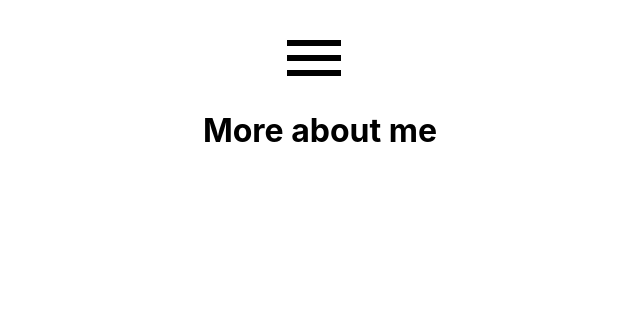
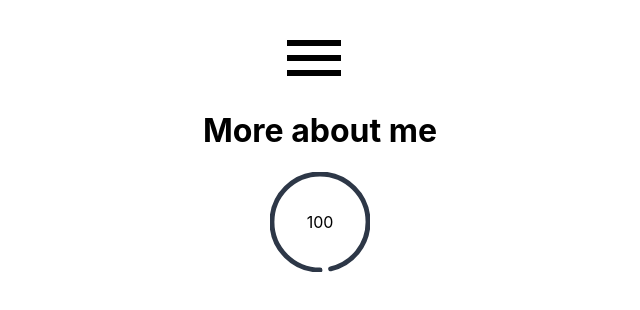
Before and after one commit to eletteric/portfolio, a React (Create React App) app: page /about in a window 1280 px wide. Shown: the top 310 px of the page, without its empty margins (320-960 px from the left). Built offline with nearby package versions, Linux system fonts and the light colour scheme.

Commit message:
donut chart animation

```diff
--- a/src/App.css
+++ b/src/App.css
@@ -106,7 +106,7 @@ canvas {
   justify-content: center;
   align-items: center;
   font-size: 4em;
-  font-weight: 600;
+  font-weight: 700;
   text-transform: uppercase;
   will-change: transform, opacity, height;
   white-space: nowrap;
--- a/src/components/About.js
+++ b/src/components/About.js
@@ -1,5 +1,6 @@
 import React from "react";
 
+import Donut from "./Donut";
 
 import Portrait from "../img/mn.jpg";
 
@@ -7,6 +8,7 @@ const About = (props) => {
   return (
     <div className="absoluteWrapper">
 <h1 style={{paddingTop: '90px'}}>More about me</h1>
+<Donut/>
     </div>
   );
 };
--- /dev/null
+++ b/src/components/Donut.js
@@ -0,0 +1,64 @@
+import React from "react";
+import { useSpring, animated } from "react-spring";
+
+const Home = (props) => {
+
+    const setStrokeDashArrayInPercent = (strokeDashArray) => {
+
+        const negativePercent= strokeDashArray-100;
+        const DashArrayInPercent = ( Math.abs(negativePercent) / 100) * 156;
+
+        return DashArrayInPercent;
+      };
+
+  const propsStroke = useSpring({
+    value: setStrokeDashArrayInPercent(95),
+    from: { value: 156 },
+    config: { duration: 2000 },
+  });
+  const propsNumber = useSpring({
+    number: 100,
+    from: { number: 0 },
+    config: { duration: 2000 },
+  });
+
+
+  return (
+    <div>
+      <animated.span
+        style={{
+          position: "absolute",
+          width: "100%",
+          height: "100px",
+          textAlign: "center",
+          margin: "0px auto",
+          display: "flex",
+          alignItems: "center",
+          justifyContent: "center",
+        }}
+      >
+        {propsNumber.number.interpolate((val) => Math.floor(val))}
+      </animated.span>
+      <animated.svg
+        style={{ width: "100px", height: "100px" }}
+        viewBox="0 0 51 51"
+        strokeWidth="2.5"
+        fill="white"
+        stroke="rgb(45, 55, 71)"
+        strokeLinecap="round"
+        strokeLinejoin="round"
+        strokeDasharray="156"
+        strokeDashoffset={propsStroke.value?propsStroke.value:156}
+      >
+        <circle
+          transform="translate(25.500000, 25.500000) rotate(-270.000000) translate(-25.500000, -25.500000)"
+          cx="25.5"
+          cy="25.5"
+          r="24.5"
+        ></circle>
+      </animated.svg>
+    </div>
+  );
+};
+
+export default Home;
```
